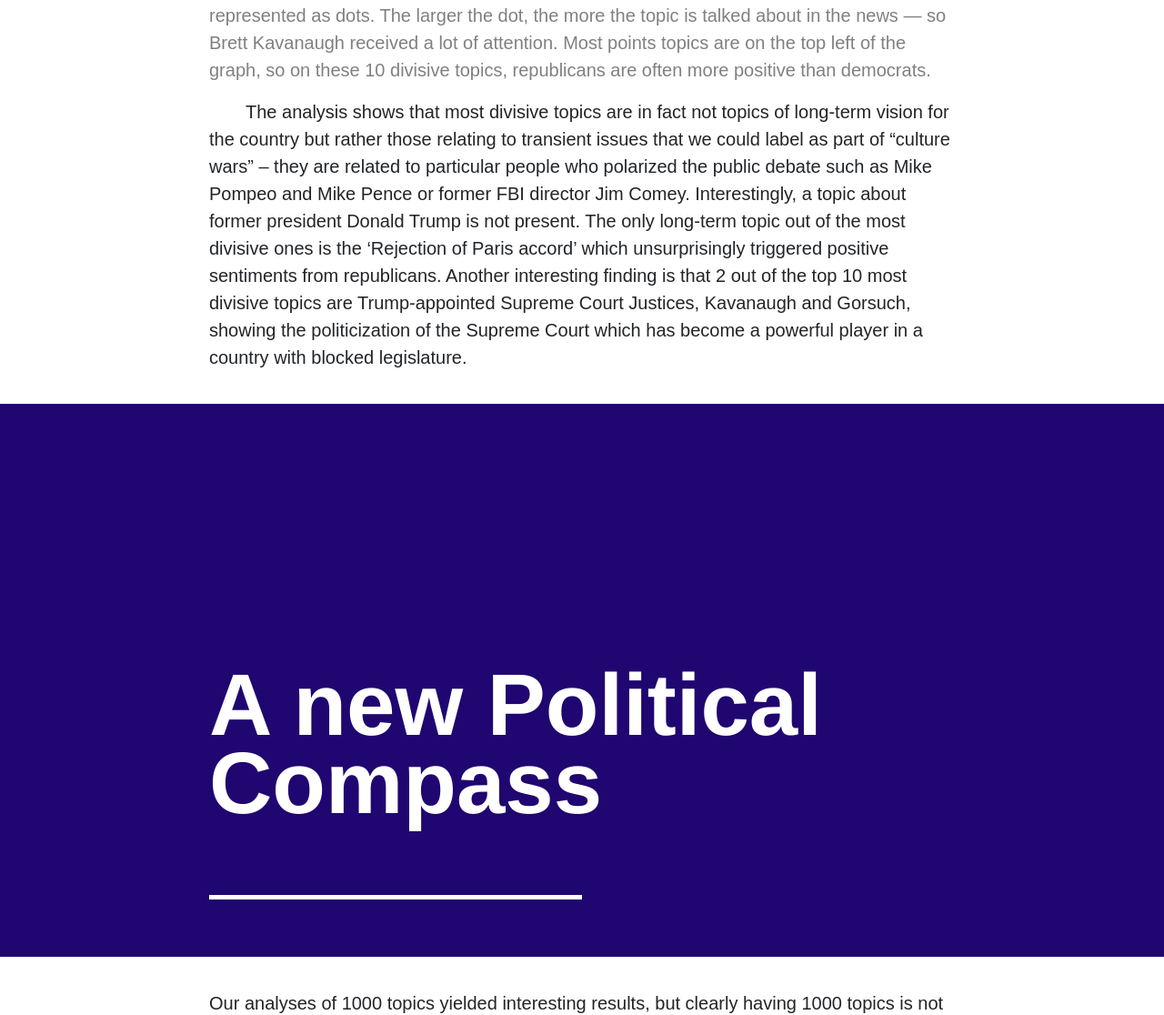
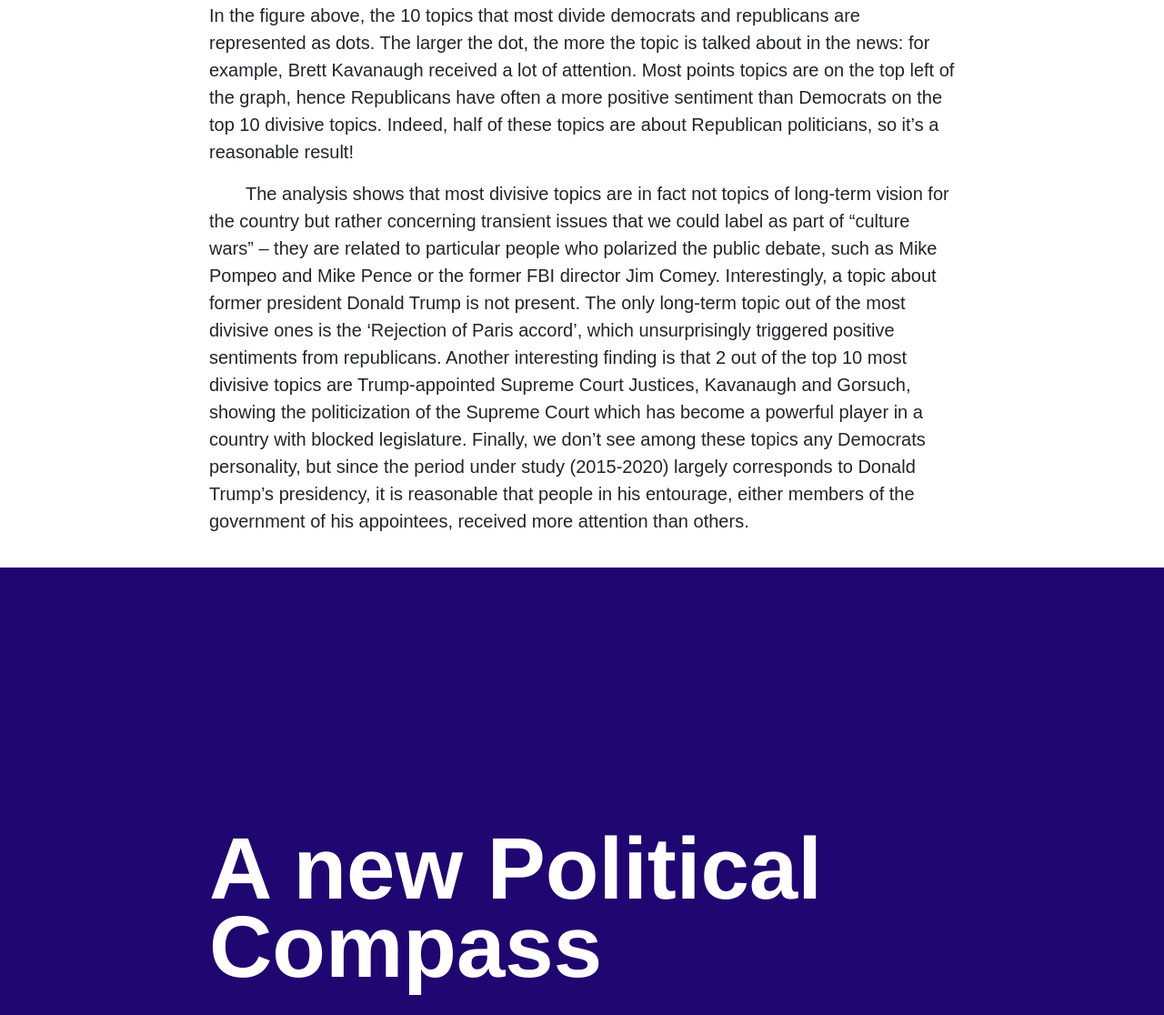
Before and after one commit to the-political-compass/data-driven-political-compass, a Jekyll site: the page built from index.md, in a window 1280 px wide and 1400 px high, scrolled down 5423 px. Shown: the part 284-1400 px from the top of the window at 91% size. Built offline with Jekyll 4.4.1, drawn with Linux system fonts in a browser that asks for light colours; some web fonts are replaced; our own code applies the rules of GitHub Pages for plain Markdown files; some of the changed text lies outside the part shown.

Commit message:
divisive topics

```diff
--- a/index.md
+++ b/index.md
@@ -61,9 +61,9 @@
 
 ### Divisive Topics
 
-To analyze which topics divide politicians, we first need to get their sentiment towards each topic. For example, do they feel positive or negative towards Hillary Clinton or Womens' Rights? To do this, we used Vader, a tool which assigns a number from -1 (negative sentiment) through 0 (neutral sentiment) to 1 (positive sentiment) to each individual quote. This allowed us to get the sentiment of each politician for each topic [^2].
+To analyze which topics divide politicians, we first need to get their sentiment towards each topic. For example, do they feel positive or negative towards Hillary Clinton or Womens' Rights? To do this, we used [VADER](https://github.com/cjhutto/vaderSentiment) to assign to each quote a score between -1 and 1, corresponding to an expressed sentiment ranging from negative through neutral to positive. Then, we averaged those scores on each topic to extrapolate an **opinion** for each speaker in our dataset, capturing his overall views and beliefs[^2].
 
-Then, we focused on the republican/democratic divide. On which topics do their sentiments differ the most?
+Then, we focused on the Republican/Democratic divide. On which topics do their sentiments differ the most?
 
 <!--
 ![Most divisive topics are transitory culture-war issues](https://via.placeholder.com/800x300?text=Placeholder+Image "Most divisive topics")
@@ -77,12 +77,13 @@
 </div>
 -->
 
-<span style="color:grey">
-In the figure above, the 10 topics that most divide democrats and republicans are represented as dots. The larger the dot, the more the topic is talked about in the news --- so Brett Kavanaugh received a lot of attention. Most points topics are on the top left of the graph, so on these 10 divisive topics, republicans are often more positive than democrats.
-</span>
+<!--<span style="color:grey"> </span>-->
+In the figure above, the 10 topics that most divide democrats and republicans are represented as dots. The larger the dot, the more the topic is talked about in the news: for example, Brett Kavanaugh received a lot of attention. Most points topics are on the top left of the graph, hence Republicans have often a more positive sentiment than Democrats on the top 10 divisive topics. Indeed, half of these topics are about Republican politicians, so it's a reasonable result!
 
-The analysis shows that most divisive topics are in fact not topics of long-term vision for the country but rather those relating to transient issues that we could label as part of "culture wars" – they are related to particular people who polarized the public debate such as Mike Pompeo and Mike Pence or former FBI director Jim Comey. Interestingly, a topic about former president Donald Trump is not present. The only long-term topic out of the most divisive ones is the 'Rejection of Paris accord' which unsurprisingly triggered positive sentiments from republicans. Another interesting finding is that 2 out of the top 10 most divisive topics are Trump-appointed Supreme Court Justices, Kavanaugh and Gorsuch, showing the politicization of the Supreme Court which has become a powerful player in a country with blocked legislature.
+The analysis shows that most divisive topics are in fact not topics of long-term vision for the country but rather concerning transient issues that we could label as part of "culture wars" – they are related to particular people who polarized the public debate, such as Mike Pompeo and Mike Pence or the former FBI director Jim Comey. Interestingly, a topic about former president Donald Trump is not present. The only long-term topic out of the most divisive ones is the 'Rejection of Paris accord', which unsurprisingly triggered positive sentiments from republicans. Another interesting finding is that 2 out of the top 10 most divisive topics are Trump-appointed Supreme Court Justices, Kavanaugh and Gorsuch, showing the politicization of the Supreme Court which has become a powerful player in a country with blocked legislature. Finally, we don't see among these topics any Democrats personality, but since the period under study (2015-2020) largely corresponds to Donald Trump's presidency, it is reasonable that people in his entourage, either members of the government of his appointees, received more attention than others.
 <!--{'920': 'Mike Pompeo','380': 'Mike Pence','558': 'Judge Neil Gorsuch','680': 'John Bolton','143': 'Kavanaugh family','208': 'FBI and Jim Comey','360': 'FISC, Adam Schiff','566': 'Rejection of Paris accord','615': 'Marco Rubio','841': 'Pittsburgh shooting'}-->
+
+<!-- heatmap? wordclouds? -->
 
 {% include question.html in_text=true
   text="A new Political Compass"
@@ -127,6 +128,6 @@
 
 [^1]: Due to technical limitations, we used only a subset of 600k quotes for learning the topics, assigning then a topic to the remaining quotes with the fitted model. Also, BERTopic initially extracted more than 3000 topics, where each topic was extremely narrow and provided little interpretation possibilities. Hence, the topics were later hierarchically merged to reduce them to the 1000 we employed in the rest of the analysis.
 
-[^2]: In particular, we did this as follows: first we assigned a sentiment to all the quotes. Then, for each politician, we averaged the sentiment of their quotes to each topic. We then removed politicians with less than 1000 quotes as a lower number than that did not give us sufficient representation of their opinions. If politicians did not express an opinion towards a topic, we left their sentiment as NaN, eventually replacing it with 0 for some further processing.
+[^2]: From this step, we removed politicians with less than 1000 quotes and that have expressed themselves on less than 150 topics (the 15%), as lower thresholds under which we consider unlikely to obtain a sufficient representation of opinions. If politicians did not express an opinion towards a topic, we left their sentiment as NaN, eventually replacing it with 0 after standardization for further processing.
 
 [^3]: This approach has some clear shortcomings – by maximizing the difference between republicans and democrats, we are not taking into account the clear differences that exist within the parties. This applies especially to the democratic party which is particularly fragmented: centrists like Joe Manchin have little in common of with extreme progressives like Alexandria Occasio Cortez. However, out of several dimensionality reduction techniques we have tried, this supervised method (NCA) gave the best results. We also tried using PCA, TNSE, and UMAP, all unsupervised techniques, but they seemed to focus more on the number of quotes people have rather than their political opinion. This is most likely because despite the fact that we did not explicitly include number of quotes, more quoted politicians expressed a sentiment towards more topics, and they were clustered together in the reduced space as a result.
```
